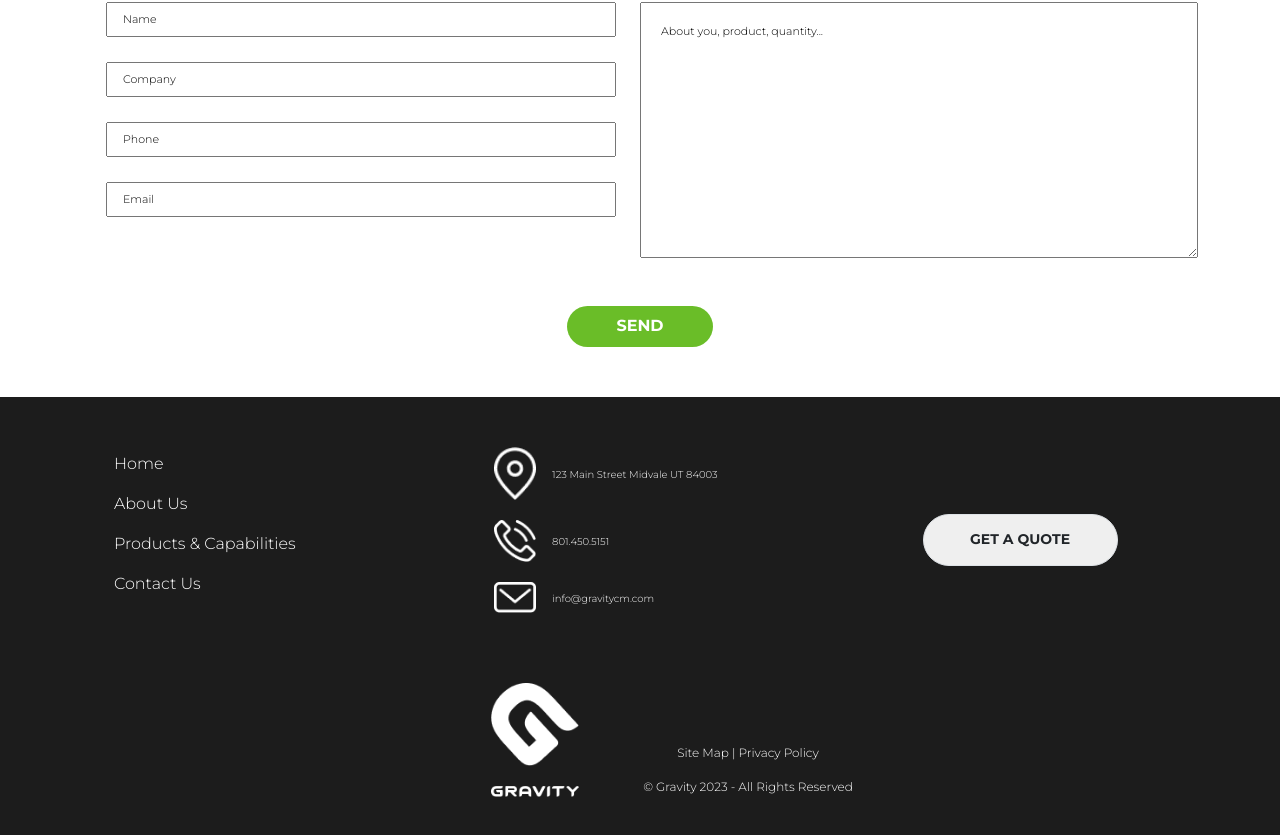
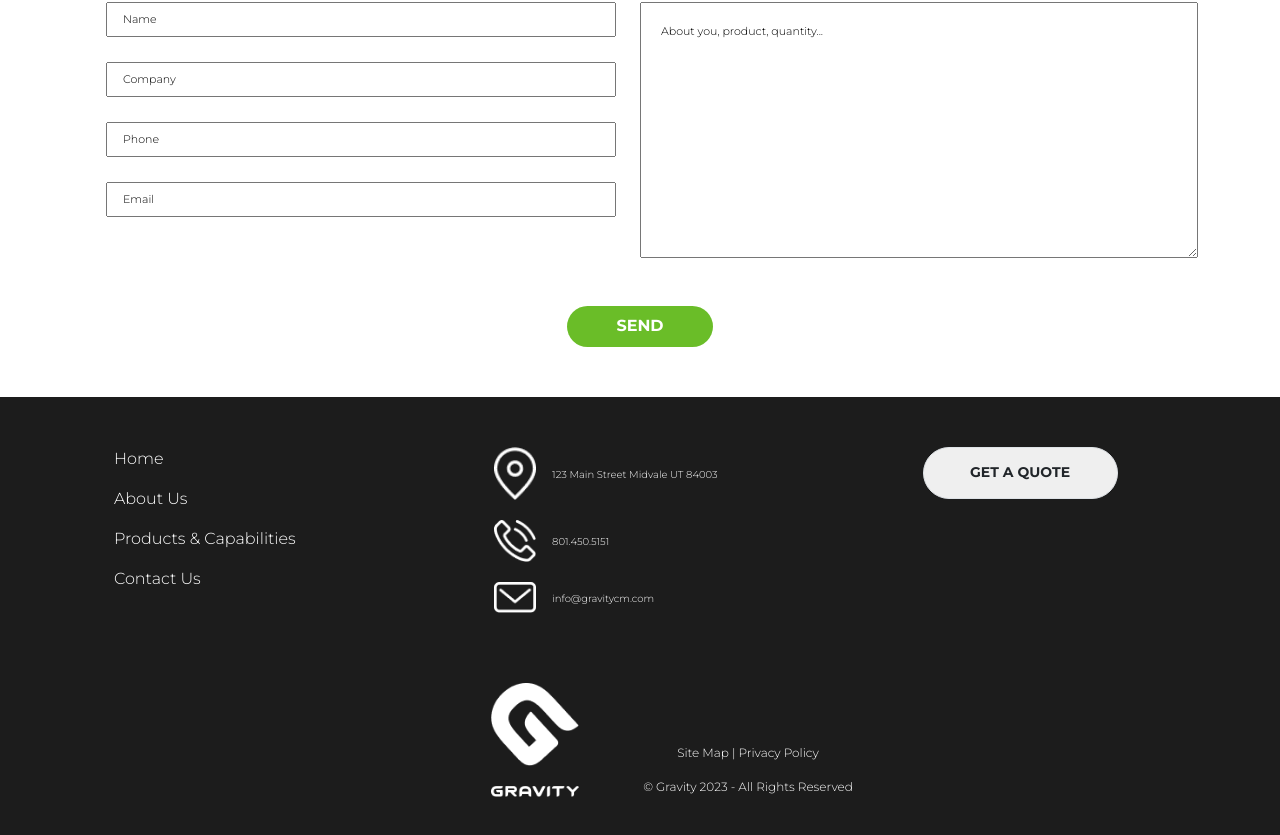
Before and after one commit to rupal7729/Gravityproject, a React (Create React App) app: page / in a window 1280 px wide. Shown: the part 4527-5362 px from the top of the page. Built offline with nearby package versions, Linux system fonts and the light colour scheme.

Commit message:
Gravityproject

```diff
--- a/src/component/Footer/Footer.js
+++ b/src/component/Footer/Footer.js
@@ -5,7 +5,7 @@ function Footer(props) {
         <>
             <footer>
                 <div className='container'>
-                    <div className='row align-items-center'>
+                    <div className='row'>
                         <div className='col-md-4'>
                             <ul>
                                 <li className='pb-3'>
```
